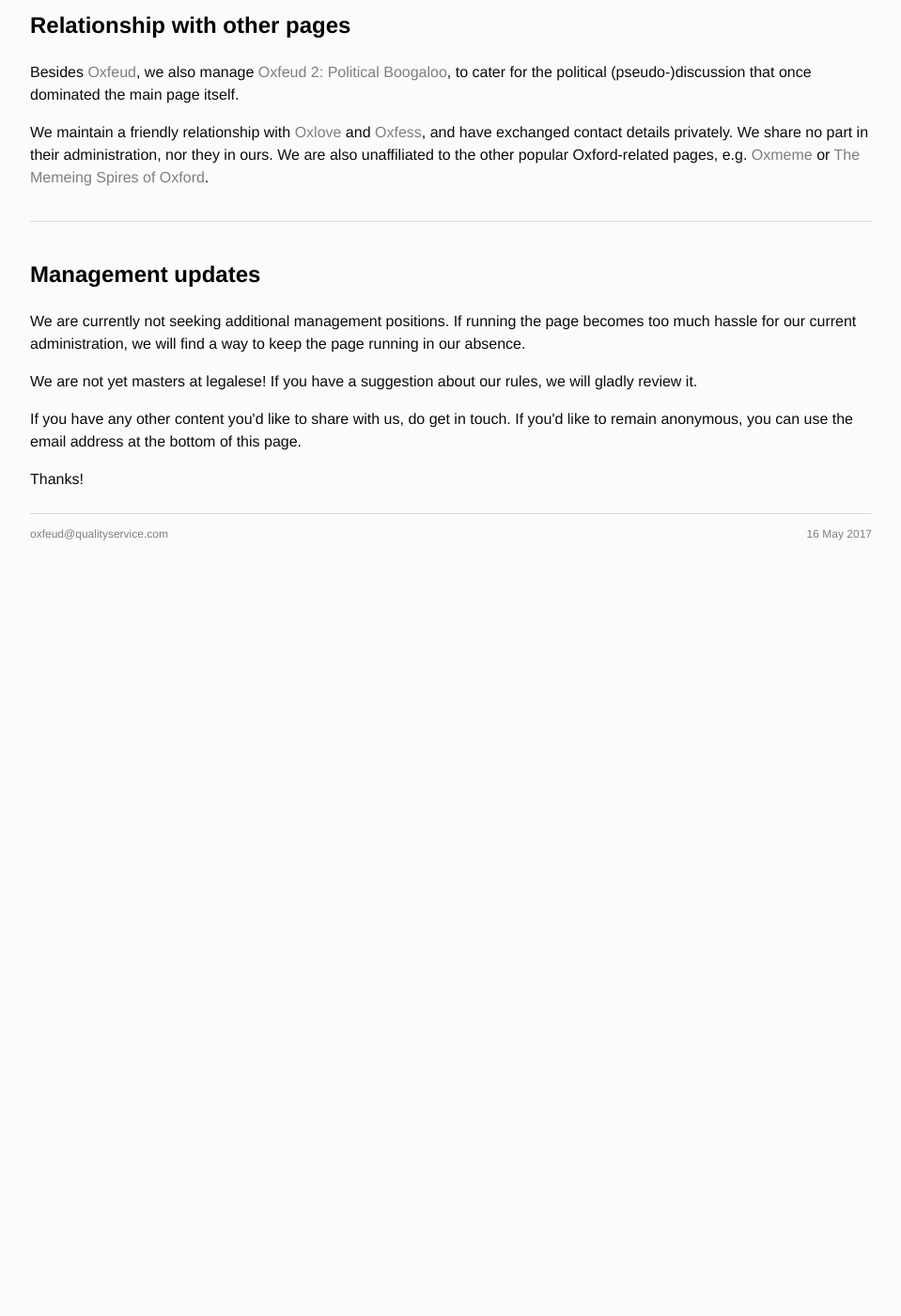
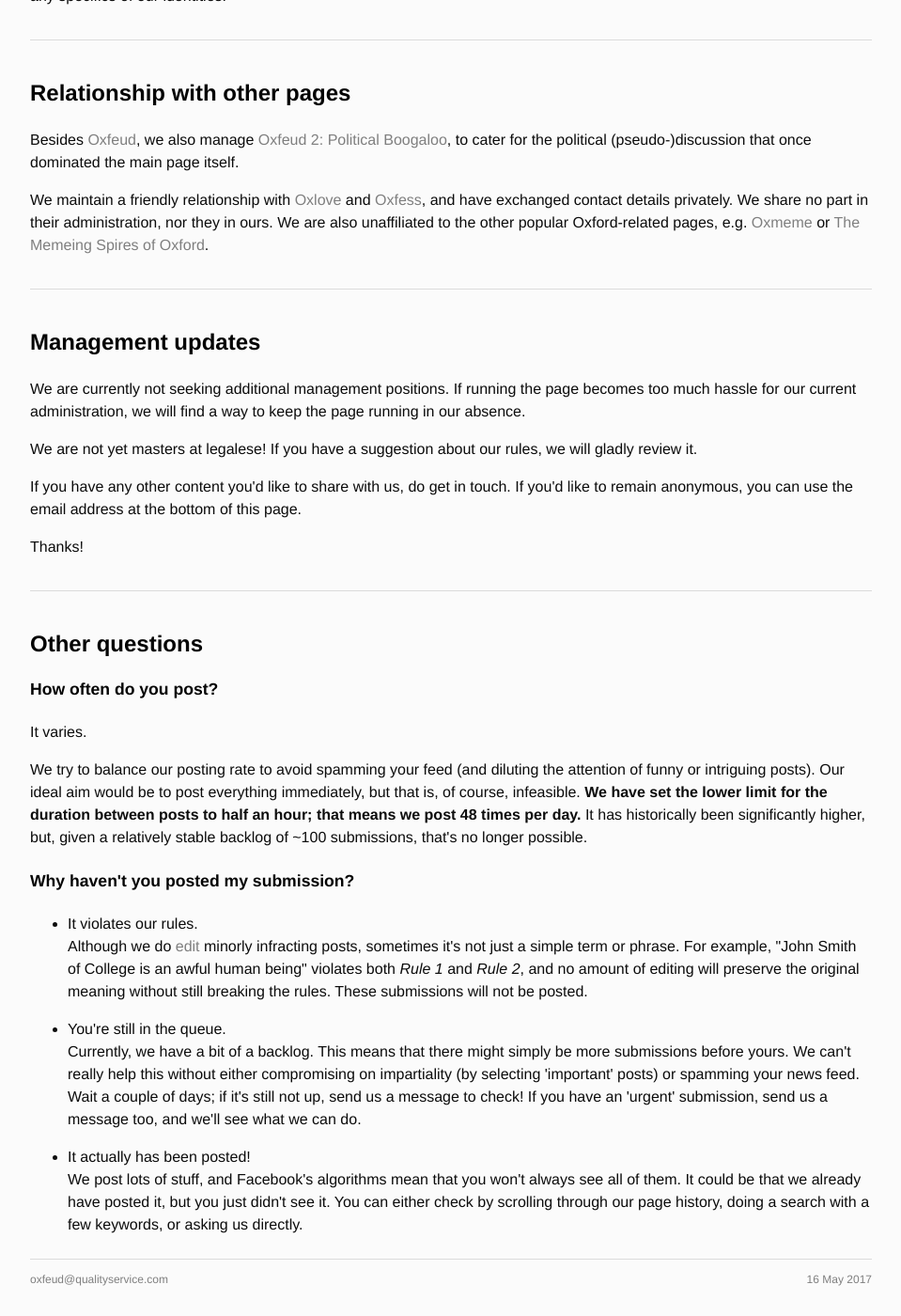
Before and after one commit to Oxfeud/oxfeud.github.io, a Jekyll site: the page built from index.html, in a window 1280 px wide and 1400 px high, scrolled down 5678 px. Shown: the whole window at 94% size, without its empty margins (160-1119 px from the left). Built offline with Jekyll 4.4.1, drawn with Linux system fonts in a browser that asks for light colours; before the commit the page ends 6285 px from its top, so only the background shows below that; some of the changed text lies outside the part shown.

Commit message:
Update index.html

```diff
--- a/index.html
+++ b/index.html
@@ -11,22 +11,20 @@ title: Oxfeud - FAQ
 		<li><a href="#Nomen">Nomenclature</a></li>
 		<li><a href="#SubMet">Submission methods</a></li>
 		<li><a href="#InsDes">Inspiration and design</a></li>
-		<li><a href="#Endors">Endorsement</a>
-			<ol>
-				<li><a href="#StaBig">Stance on bigotry</a></li>
-			</ol>
+		<li><a href="#Endors">Endorsement</a><ol>
+			<li><a href="#StaBig">Stance on bigotry</a></li></ol>
 		</li>
 		<li><a href="#Anony">Anonymity</a></li>
-		<li><a href="#RulMod">Rules and moderation</a>
-			<ol>
-			<li><a href="#Enforc">Enforcement</a></li>
-			</ol>
-		</li>
+		<li><a href="#RulMod">Rules and moderation</a><ol>
+			<li><a href="#Enforc">Enforcement</a></li></ol></li>
 		<li><a href="#Redact">Redactions</a></li>
 		<li><a href="#ConWar">Content warnings</a></li>
 		<li><a href="#IDAdmin">Identity of the administration</a></li>
 		<li><a href="#RelPag">Relationship with other pages</a></li>
 		<li><a href="#ManUpd">Management updates</a></li>
+		<li><a href="#Quest">Other questions</a><ol>
+			<li><a href="#Freq">How often do you post?</a></li>
+			<li><a href="#NoPost">Why haven't you posted my submission?</a></li></ol>
 	</ol>
 	<br />
 	<div style="border-top: 1px solid #dbdbdb; font-size: 0em; margin-top: 2em; margin-bottom: 2em;"></div>
@@ -146,4 +144,20 @@ title: Oxfeud - FAQ
 	<p>We are not yet masters at legalese! If you have a suggestion about our rules, we will gladly review it.</p>
 	<p>If you have any other content you'd like to share with us, do get in touch. If you'd like to remain anonymous, you can use the email address at the bottom of this page.</p>
 	<p>Thanks!</p>
+	<br />
+	<div style="border-top: 1px solid #dbdbdb; font-size: 0em; margin-top: 2em; margin-bottom: 2em;"></div>
+	<br />
+	<h3 id="Quest">Other questions</h3>
+	<h4 id="Freq">How often do you post?</h4>
+	<p>It varies.</p>
+	<p>We try to balance our posting rate to avoid spamming your feed (and diluting the attention of funny or intriguing posts). Our ideal aim would be to post everything immediately, but that is, of course, infeasible. <b>We have set the lower limit for the duration between posts to half an hour; that means we post 48 times per day.</b> It has historically been significantly higher, but, given a relatively stable backlog of ~100 submissions, that's no longer possible.</p>
+	<h4 id="NoPost">Why haven't you posted my submission?</h4>
+	<ul>
+		<li>It violates our rules.
+		<p style="margin-top: 0px;">Although we do <a href="#Enforc">edit</a> minorly infracting posts, sometimes it's not just a simple term or phrase. For example, "John Smith of College is an awful human being" violates both <i>Rule 1</i> and <i>Rule 2</i>, and no amount of editing will preserve the original meaning without still breaking the rules. These submissions will not be posted.</p></li>
+		<li>You're still in the queue.
+		<p style="margin-top: 0px;">Currently, we have a bit of a backlog. This means that there might simply be more submissions before yours. We can't really help this without either compromising on impartiality (by selecting 'important' posts) or spamming your news feed. Wait a couple of days; if it's still not up, send us a message to check! If you have an 'urgent' submission, send us a message too, and we'll see what we can do.</p></li>
+		<li>It actually has been posted!</li>
+		<p style="margin-top: 0px;">We post lots of stuff, and Facebook's algorithms mean that you won't always see all of them. It could be that we already have posted it, but you just didn't see it. You can either check by scrolling through our page history, doing a search with a few keywords, or asking us directly.</p>
+	</ul>
 </div>
```
